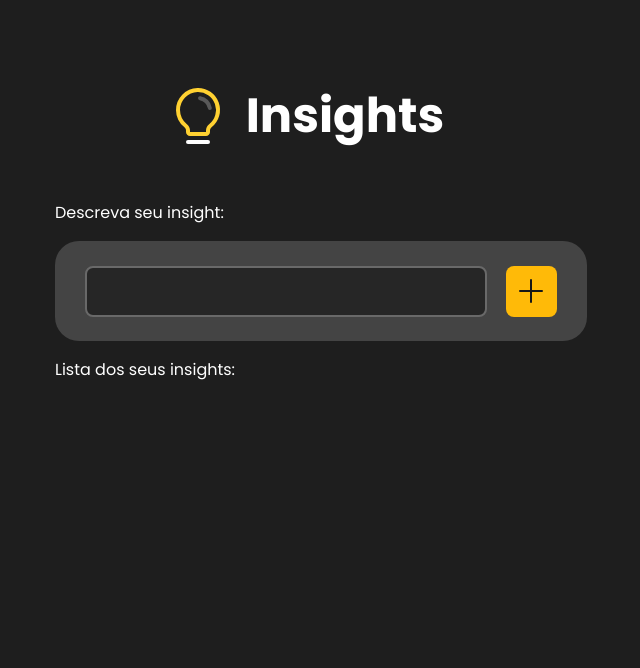
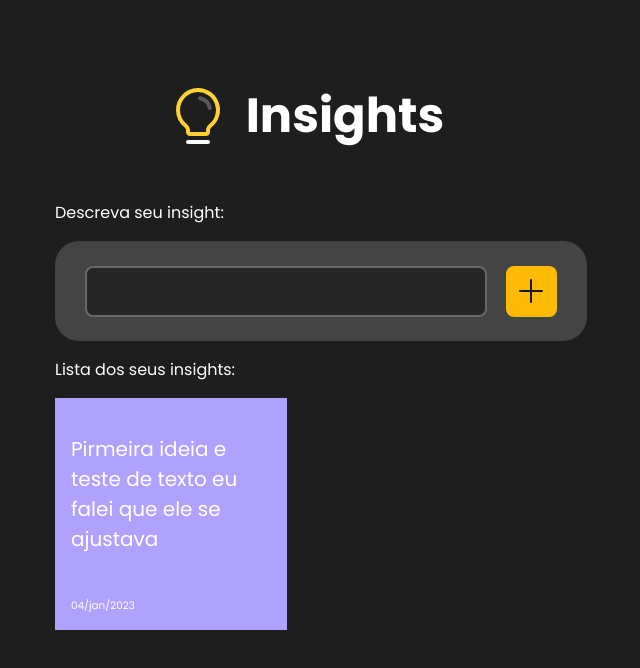
Before and after one commit to vih0/insight, a React (Vite) app: page / in a window 1280 px wide. Shown: the top 668 px of the page, without its empty margins (335-975 px from the left). Built offline with nearby package versions, Linux system fonts and the light colour scheme.

Commit message:
modal funcionando

```diff
--- a/src/components/Main.jsx
+++ b/src/components/Main.jsx
@@ -10,12 +10,12 @@ export function Main() {
   const inputRef = useRef();
   const [open, setOpen] = useState(false);
   const [insights, setInsights] = useState([
-    // {
-    //   // id: uuid(),
-    //   // text: "Pirmeira ideia",
-    //   // date: "04/jan/2023",
-    //   // background: '#AFA2FF',
-    // },
+    {
+      id: uuid(),
+      text: "Pirmeira ideia e teste de texto eu falei que ele se ajustava",
+      date: "04/jan/2023",
+      background: '#AFA2FF',
+    },
   ]);
 
   const setDate = () => {
@@ -42,9 +42,17 @@ export function Main() {
     let randomColor = Math.floor(Math.random() * colors.length);
     return colors[randomColor];
   };
+
+
   function addInsight(event) {
     event.preventDefault();
-    addMemory()
+
+    // if(localStorage.hasOwnProperty("data")){
+    //   ideia =JSON.parse(localStorage.getItem("data"))
+    // }
+    // ideia.push({id:uuid(),text:inputRef.current.value,date:setDate(),background:changeColors()})
+    // localStorage.setItem("data",JSON.stringify(ideia))
+
     setInsights([
       ...insights,
       {
@@ -56,18 +64,9 @@ export function Main() {
     ]);
 
   }
+const [props,setProps]= useState([])
+console.log(props.text)
 
-function addMemory(){
-  let ideia = new Array()
-
-  if(localStorage.hasOwnProperty("data")){
-     ideia =JSON.parse(localStorage.getItem("data"))
-    }
-    ideia.push({id:uuid(),text:inputRef.current.value,date:setDate(),background:changeColors()})
-    localStorage.setItem("data",JSON.stringify(ideia))
-    return ideia
-
-}
 
   return (
     <Container>
@@ -86,20 +85,25 @@ function addMemory(){
       </Content>
       <p>Lista dos seus insights:</p>
       <Wrapper>
-        {insights.map(({ id, text, date, background }) => (
+        {insights.map(({id,text,date,background}) => (
           <PostIt
             key={id}
             id={id}
             text={text}
             date={date}
             background={background}
-            setOpen={() => setOpen(true)}
+            Onclick={() => {
+              setOpen(true)
+              setProps({id:id,text:text,date:date,background:background})
+            }}
+
           />
         ))}
 
-        {open && <Modal setOpen={() => setOpen(false)} text="bla bla bla" date="04/01/2023" color="#AFA2FF"/>}
+        {open && <Modal setOpen={() => setOpen(false)} text={props.text} date={props.date} color={props.background}/>}
       </Wrapper>
     </Container>
   );
 
+
 }
--- a/src/components/PostIt.jsx
+++ b/src/components/PostIt.jsx
@@ -1,8 +1,8 @@
 import { Post } from "./PostItStyle.jsx";
 
-export function PostIt({background,setOpen,text,date}) {
+export function PostIt({background,Onclick,text,date}) {
   return (
-    <Post background={background} onClick={setOpen}>
+    <Post background={background} onClick={Onclick}>
       <p>{text}</p>
       <time title={date}>{date}</time>
     </Post>
--- a/src/components/PostItStyle.jsx
+++ b/src/components/PostItStyle.jsx
@@ -17,6 +17,7 @@ export const Post = styled.div`
   & p {
     font-size: 1.25rem;
     cursor: text;
+
   }
 `;
 export const Wrapper = styled.div`
```
